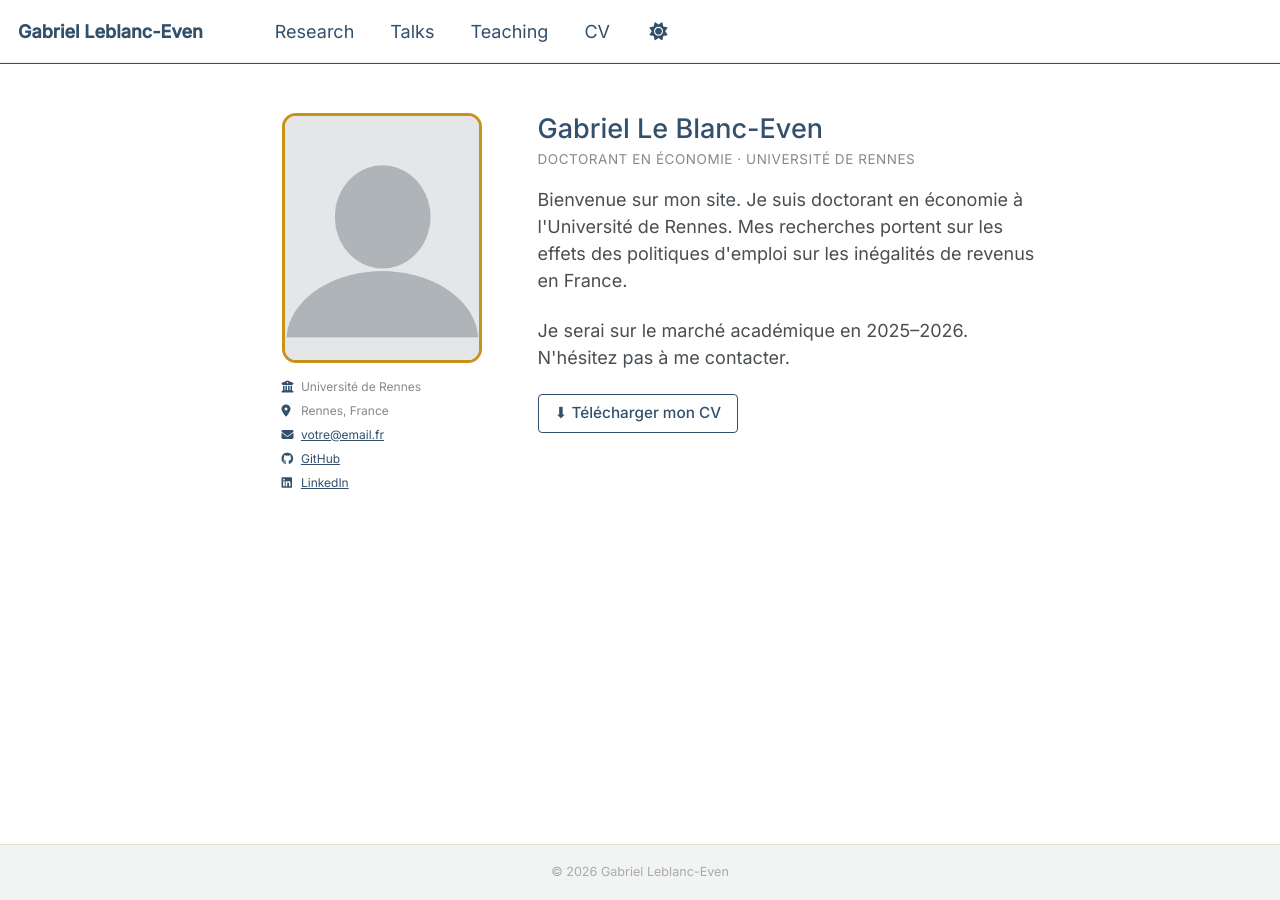
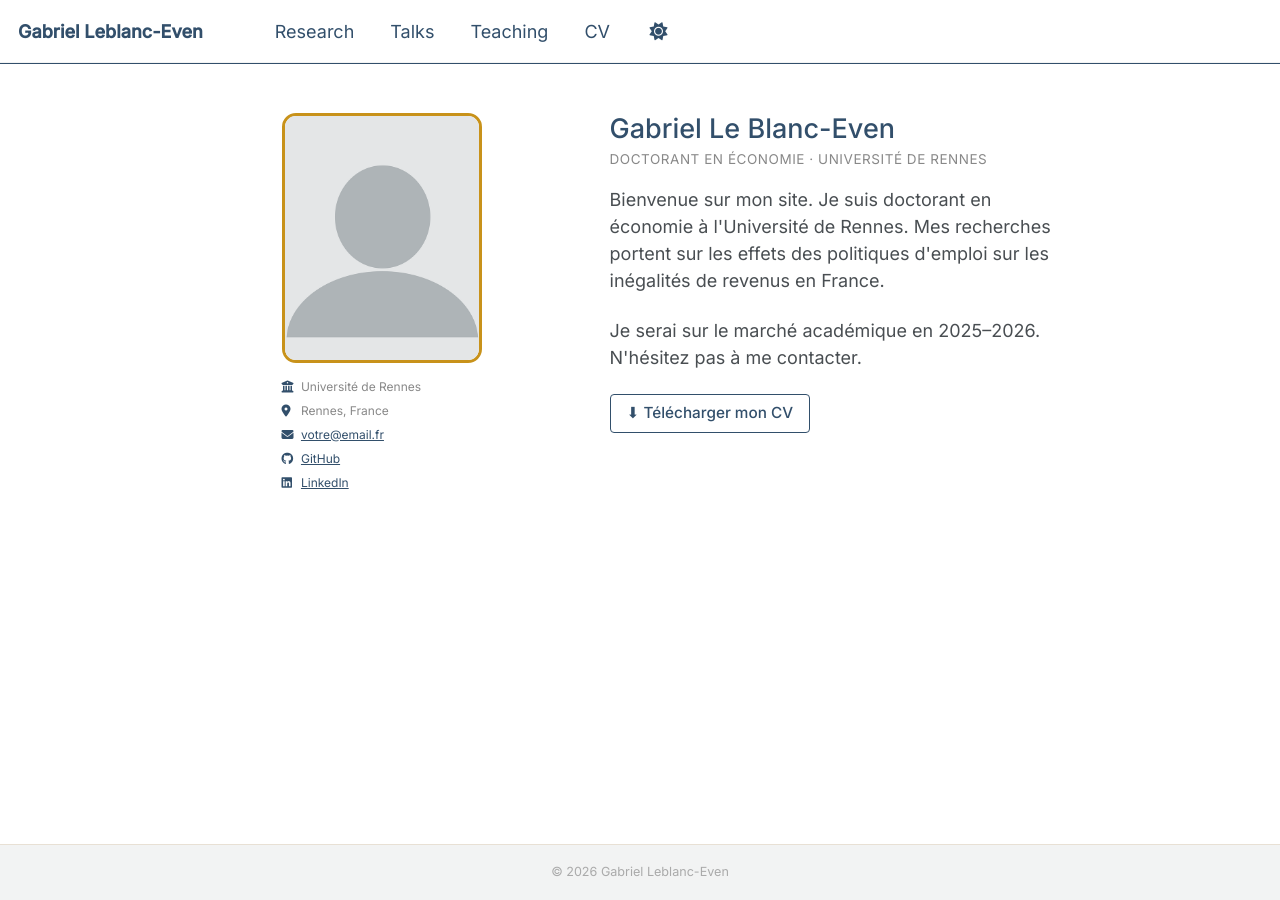
Before and after one commit to gabriel-leblanceven/gabriel-leblanceven.github.io, a Jekyll site: the page built from _pages/about.md, in a window 1280 px wide. Built offline with Jekyll 4.4.1, drawn with Linux system fonts in a browser that asks for light colours; a script bundle is joined from its source files by our own code; library files that are not in the unit come from our copies.

Commit message:
Update about.md

```diff
--- a/_pages/about.md
+++ b/_pages/about.md
@@ -3,7 +3,7 @@ permalink: /
 title: ""
 author_profile: false
 ---
-<div style="display: flex; gap: 56px; align-items: flex-start; margin-bottom: 32px;">
+<div style="display: flex; gap: 128px; align-items: flex-start; margin-bottom: 32px;">
   <div style="flex-shrink: 0; text-align: center;">
     <img src="/images/profile.png" alt="Photo" style="width: 200px; height: 250px; border-radius: 14px; border: 3px solid #c8921a; object-fit: cover;">
    <p style="margin-top: 12px; font-size: 12px; color: #888; line-height: 2; text-align: left;">
```
